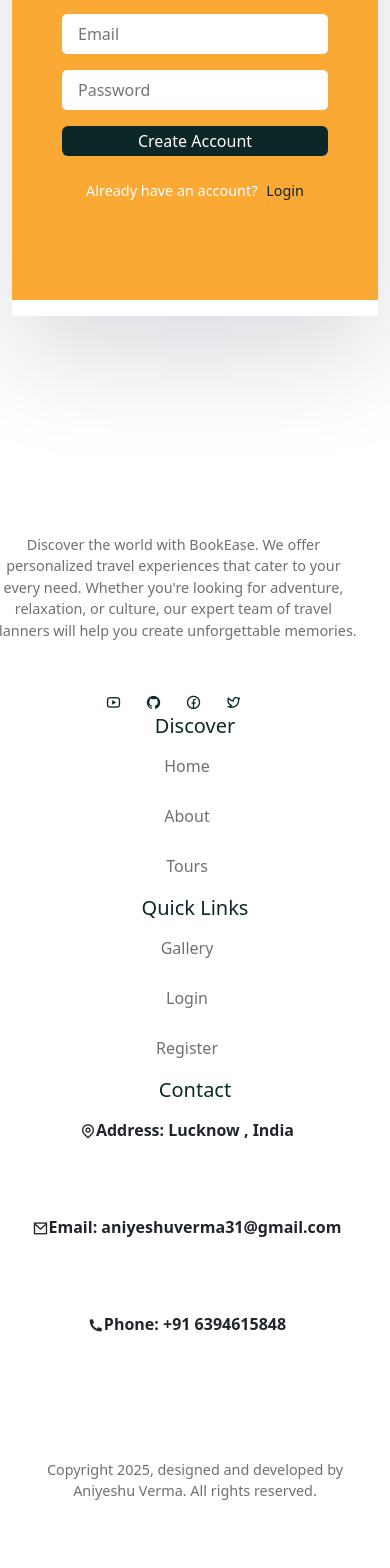
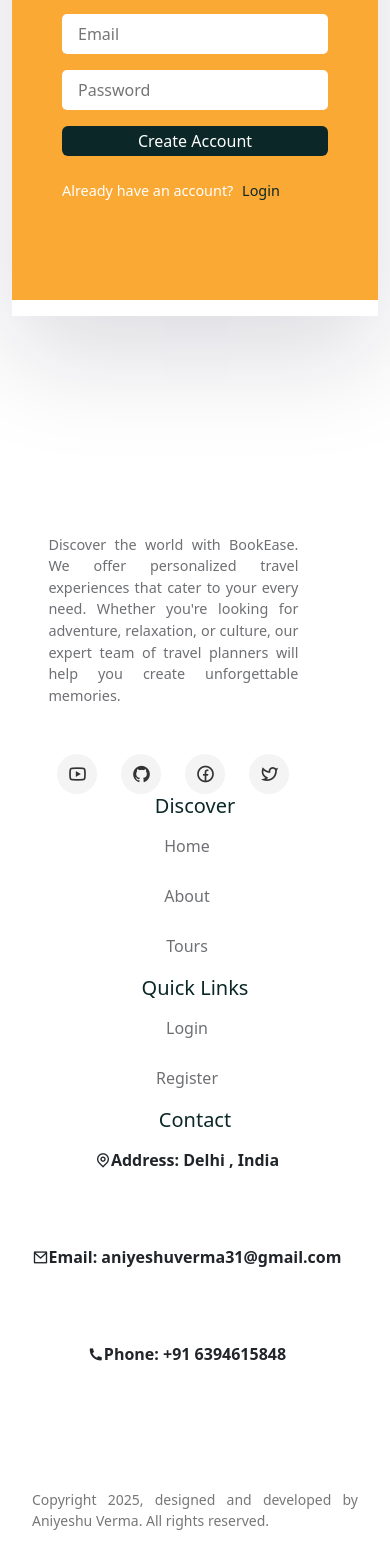
Before and after one commit to Aniyeshu-31/TravelBookingApplication, a React (Create React App) app in the folder frontend/: page /register in a window 390 px wide. Shown: the part 328-1896 px from the top of the page. Built offline with nearby package versions, Linux system fonts and the light colour scheme; a web font is replaced by a local one.

Commit message:
updated!!!

```diff
--- a/frontend/src/components/Footer/Footer.jsx
+++ b/frontend/src/components/Footer/Footer.jsx
@@ -12,7 +12,6 @@ const quick__links = [
 ]
 
 const quick__links2 = [
-  { path: '/gallery', display: 'Gallery' },
   { path: '/login', display: 'Login' },
   { path: '/register', display: 'Register' },
 ]
@@ -92,7 +91,7 @@ const Footer = () => {
                   <i className="ri-map-pin-line"></i>
                 </div>
                 <div className="contact-text">
-                  <span>Address: Lucknow , India</span>
+                  <span>Address: Delhi , India</span>
                   <p></p>
                 </div>
               </ListGroupItem>
--- a/frontend/src/components/Footer/footer.css
+++ b/frontend/src/components/Footer/footer.css
@@ -87,20 +87,36 @@
 
 /* Copyright */
 .copyright {
-    color: var(--text-color);
-    font-size: 0.9rem;
+  text-align: center;
+  font-size: 14px;
+  color: #777;
   margin-top: 20px;
-    text-align: center;
+  display: flex;
+  justify-content: center;
+  align-items: center;
 }
 
 /* Mobile Adjustments */
 @media (max-width: 768px) {
+  .footer .logo p {
+    text-align: justify; /* Justifies text for better readability */
+    width: 100%; /* Ensures paragraph uses full available width */
+    max-width: 250px; /* Adjust based on your design needs */
+    margin: 0 auto; /* Centers the paragraph if needed */
+    line-height: 1.5; /* Improves readability */
+  }
+
+  .footer .logo {
+    display: flex;
+    flex-direction: column;
+    align-items: start; /* Ensures content aligns properly */
+  }
   .footer__content {
     flex-direction: column;
     align-items: center;
     text-align: center;
   }
-    .contact-icon{
+  .contact-icon {
     margin-bottom: 2.2rem;
   }
   .contact-info {
@@ -117,4 +133,36 @@
   .contact-info div span {
     margin-bottom: 5px;
   }
+  .footer .social__links {
+    margin: auto;
+    display: flex;
+    justify-content: center; /* Centers the icons */
+    align-items: center;
+    gap: 15px; /* Adds spacing between icons */
+    margin-top: 15px; /* Adjust margin for better spacing */
   }
+
+  .footer .social__links span {
+    display: flex;
+    align-items: center;
+    justify-content: center;
+    width: 40px;
+    height: 40px;
+    border-radius: 50%;
+    background-color: #f4f4f4;
+    transition: all 0.3s ease-in-out;
+  }
+
+  .footer .social__links span:hover {
+    background-color: #007bff;
+  }
+
+  .footer .social__links i {
+    font-size: 20px;
+    color: #333;
+  }
+
+  .footer .social__links span:hover i {
+    color: white;
+  }
+}
--- a/frontend/src/components/Header/header.css
+++ b/frontend/src/components/Header/header.css
@@ -137,8 +137,8 @@
   display: none;
   font-size: 2rem;
   cursor: pointer;
-  color: white;
-  border: 1px solid aquamarine;
+  color: black;
+  border: 1px solid rgb(0, 0, 0);
   padding: 5px;
   border-radius: 5px;
   margin-right: 1.5rem;
--- a/frontend/src/components/Testimonial/Testimonials.jsx
+++ b/frontend/src/components/Testimonial/Testimonials.jsx
@@ -53,19 +53,6 @@ const Testimonials = () => {
       </div>
       <div className="testimonial py-4 px-3">
         <p>
-        I would highly recommend Bookease to anyone who wants to explore India. They are professional, reliable and friendly. The only suggestion I have is to include more vegetarian options in the meals.
-        </p>
-
-        <div className="d-flex align-items-center gap-4 mt-3">
-          <img src={ava05} className="w-25 h-25 rounded-2" alt="" />
-          <div>
-            <h6 className="mb-0 mt-3"> Shaily Parmar</h6>
-            <p> Customer </p>
-          </div>
-        </div>
-      </div>
-      <div className="testimonial py-4 px-3">
-        <p>
         The only issue I faced was quality of food in a hotel in Mumbai, but Bookease helped me to arrange food from different restaurant outside the hotel.
         </p>
 
--- a/frontend/src/shared/Newsletter.jsx
+++ b/frontend/src/shared/Newsletter.jsx
@@ -18,10 +18,15 @@ const Newsletter = () => {
               </div>
 
               <p>
-                Lorem ipsum dolor sit amet, consectetur adipisicing elit.
-                Tempore nesciunt, ut nemo ducimus repellat harum quod laborum
-                fugiat voluptatem aliquid rem, corrupti culpa sapiente.
-                Necessitatibus voluptatum a illum voluptates natus.
+                Embark on a journey beyond the ordinary! Whether you crave the
+                serenity of sun-kissed beaches, the thrill of towering mountain
+                peaks, or the charm of historic city streets, every destination
+                holds a unique story waiting to be discovered. Indulge in local
+                cuisines, immerse yourself in diverse cultures, and create
+                unforgettable memories along the way. From hidden gems off the
+                beaten path to world-famous landmarks, let your adventures be
+                guided by curiosity and a passion for exploration. Pack your
+                bags, set your soul free, and let the world surprise you!
               </p>
             </div>
           </Col>
@@ -33,7 +38,7 @@ const Newsletter = () => {
         </Row>
       </Container>
     </section>
-  );
+  )
 };
 
 export default Newsletter;
--- a/frontend/src/shared/newsletter.css
+++ b/frontend/src/shared/newsletter.css
@@ -7,7 +7,9 @@
 .newsletter__img img {
   width: 100%;
 }
-
+.newsletter__content p {
+  text-align: justify;
+}
 .newsletter__content {
   padding: 50px 0;
 }
@@ -49,33 +51,71 @@
   font-size: 1.1rem;
 }
 
-@media only screen and (max-width:992px){
-    .newsletter{
+@media only screen and (max-width: 992px) {
+  .newsletter {
     margin-right: -1rem;
   }
-    .newsletter__content{
+  .newsletter__content {
     padding-right: 1rem;
   }
-    .newsletter__content h2{
+  .newsletter__content h2 {
     font-size: 2rem;
   }
-    .newsletter__img{
+  .newsletter__img {
     display: none;
   }
 
 }
-@media only screen and (max-width:576px){
-    .newsletter{
+@media only screen and (max-width: 576px) {
+  .newsletter {
     margin-right: -1rem;
   }
-    .newsletter__content{
+  .newsletter__content {
     padding-right: 1rem;
   }
-    .newsletter__content h2{
+  .newsletter__content h2 {
     font-size: 1.5rem;
   }
 
-    .newsletter__content p{
+  .newsletter__content p {
     display: none;
   }
+.newsletter__input {
+  display: flex;
+  align-items: center;
+  max-width: 500px; /* Adjust based on design */
+  border: 2px solid #ddd;
+  border-radius: 8px;
+  padding: 5px;
+  background: white;
+  overflow: hidden;
+  width: 100%;
 }
+
+.newsletter__input input {
+  flex: 1;
+  border: none;
+  outline: none;
+  padding: 10px;
+  font-size: 16px;
+  width: 100%;
+  min-width: 0; /* Prevents input from overflowing */
+}
+
+.newsletter__btn {
+  border: none;
+  background: #007bff;
+  color: white;
+  padding: 10px 15px;
+  font-size: 16px;
+  cursor: pointer;
+  border-radius: 0 8px 8px 0;
+  transition: 0.3s ease-in-out;
+  white-space: nowrap;
+  flex-shrink: 0; /* Prevents button from squeezing */
+}
+
+.newsletter__btn:hover {
+  background: #0056b3;
+}
+}
--- a/frontend/src/styles/about.css
+++ b/frontend/src/styles/about.css
@@ -7,6 +7,7 @@
 }
 
 .container p{
+    text-align: justify;
     padding-bottom: 2rem;
 }
 .h6 h6{
--- a/frontend/src/styles/home.css
+++ b/frontend/src/styles/home.css
@@ -2,7 +2,15 @@
     width: 2.3rem;
     height: 2.3rem;
 }
-
+.hero__content p{
+    text-align: justify;
+}
+.experience__content h2{
+    text-align: justify;
+}
+.experience__content p{
+    text-align: justify;
+}
 .hero__content h1{
     font-size: 3.2rem;
     font-weight: 600;
```
Also changed, not shown: 7 other files (tests, documents, lock files or other folders). Lines whose indentation alone changed are shown as unchanged.
